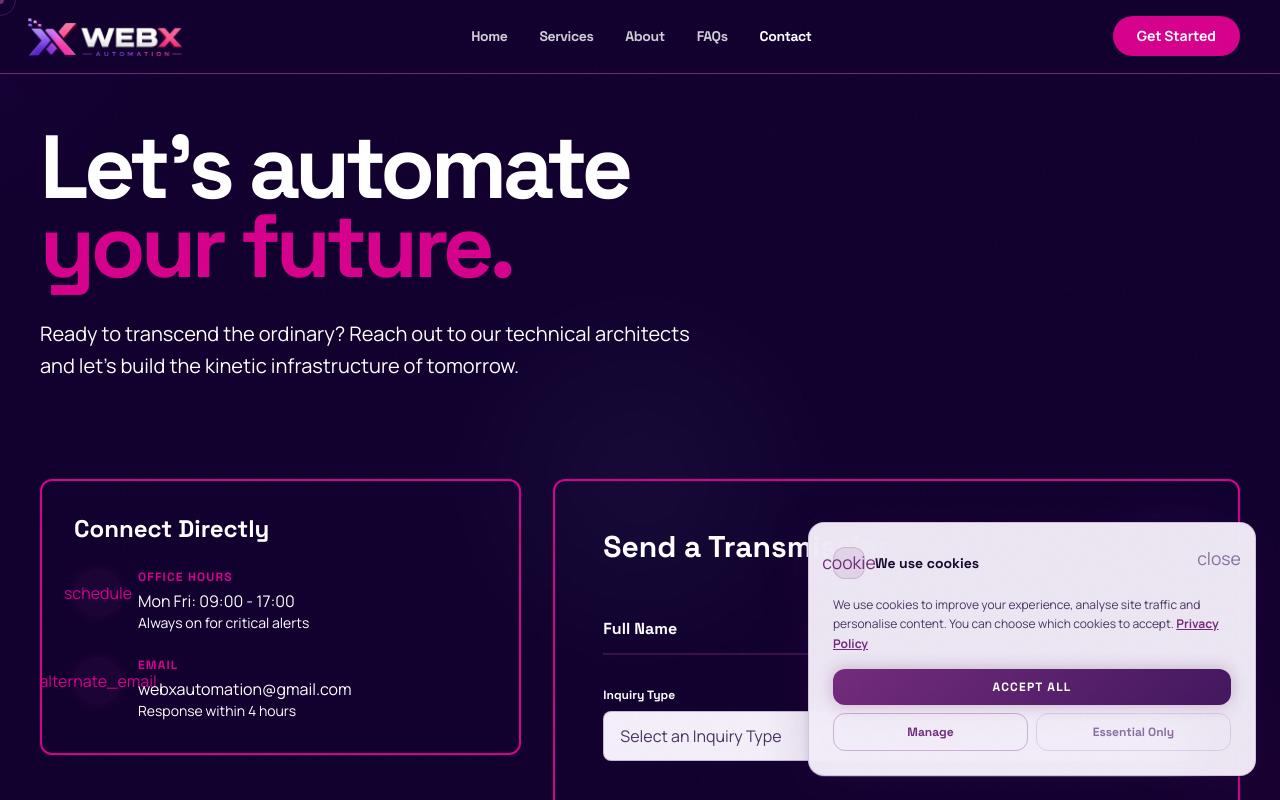
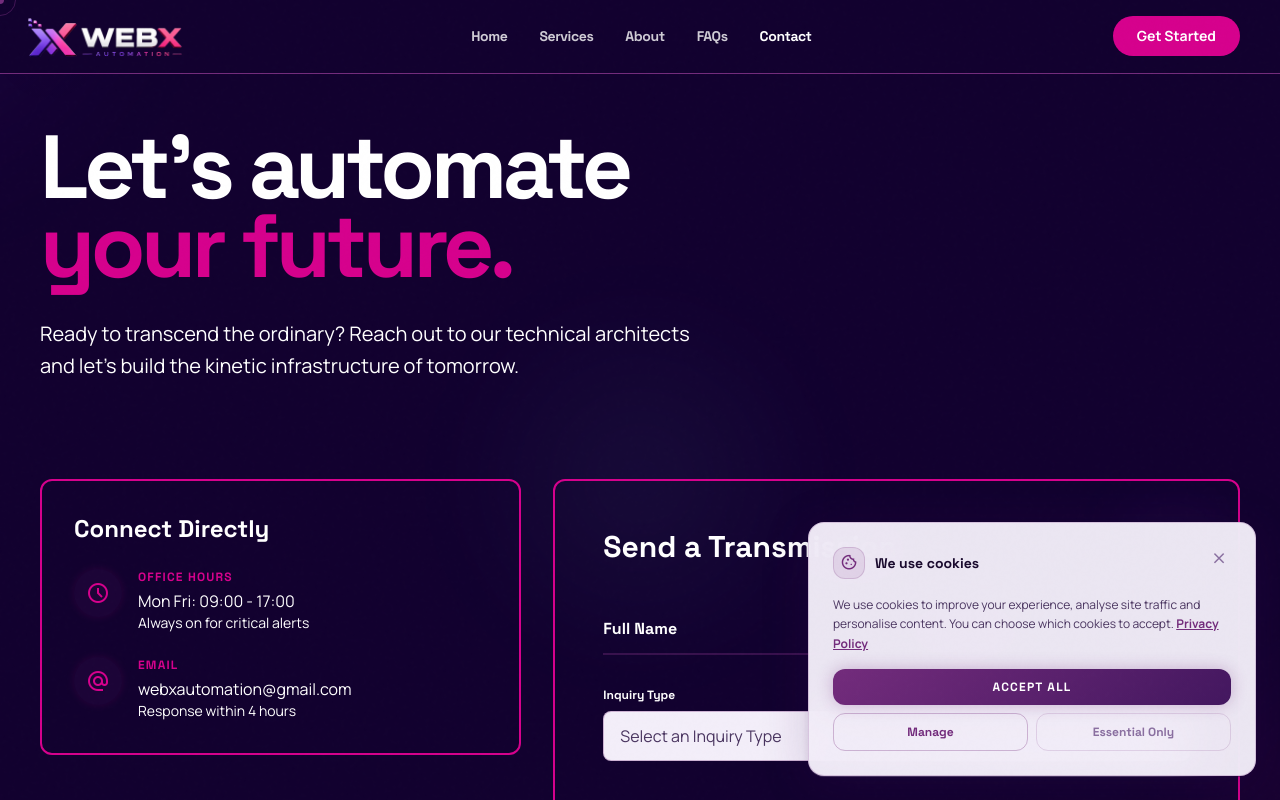
Before and after one commit to Harnish8/WebXAutomation, a Next.js app: page /contact in a window 1280 px wide. Shown: the top 800 px of the page. Built offline with nearby package versions, Linux system fonts and the light colour scheme.

Commit message:
Final Live

```diff
--- a/app/globals.css
+++ b/app/globals.css
@@ -1,4 +1,4 @@
-
+@import "material-symbols/outlined.css";
 @tailwind base;
 @tailwind components;
 @tailwind utilities;
--- a/package.json
+++ b/package.json
@@ -11,6 +11,7 @@
   "dependencies": {
     "@lottiefiles/dotlottie-react": "^0.19.1",
     "framer-motion": "^11.2.10",
+    "material-symbols": "^0.44.11",
     "next": "^14.2.35",
     "nodemailer": "^8.0.7",
     "react": "^18",
```
Also changed, not shown: app/layout.js (+79 -0 lines), 1 other file (tests, documents, lock files or other folders).
